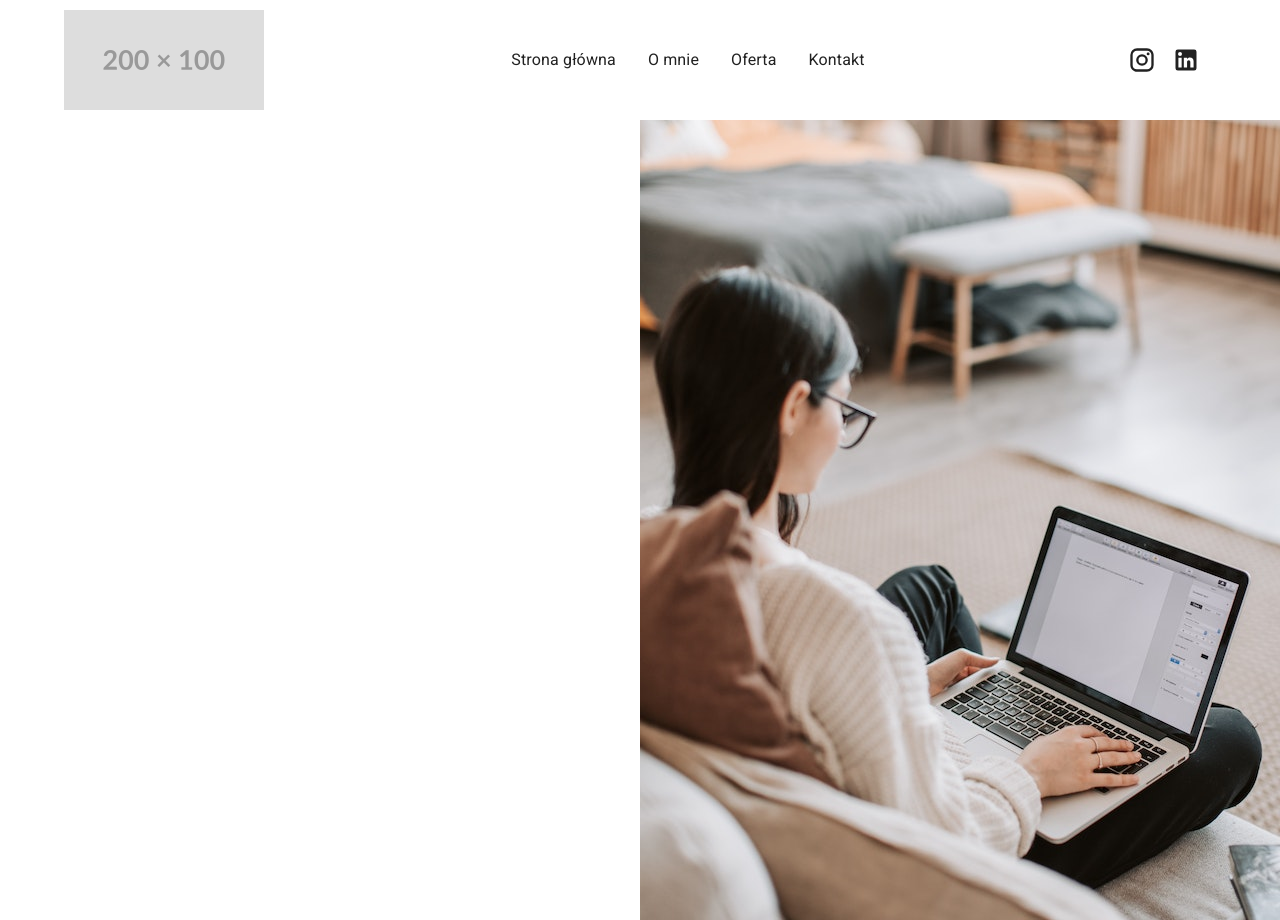
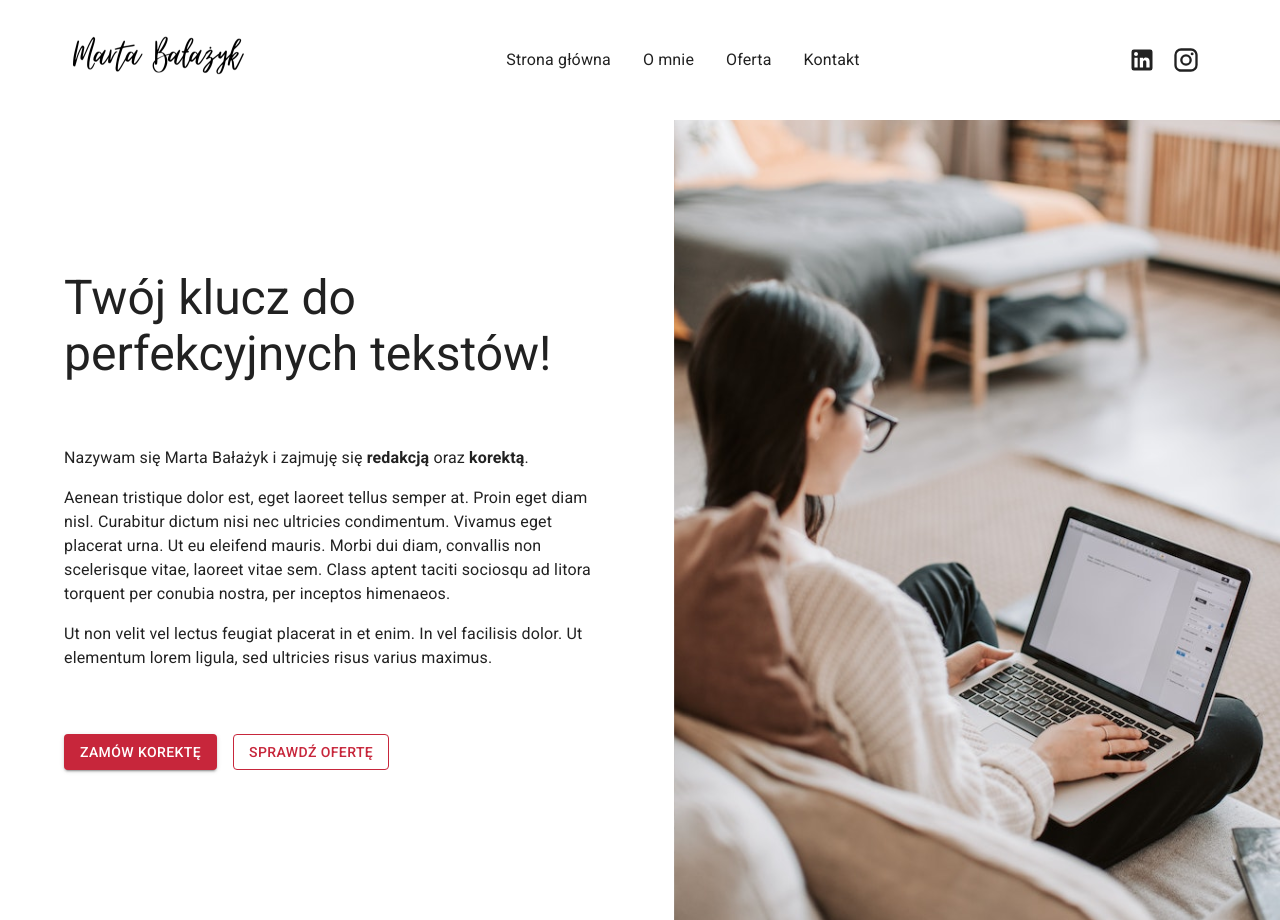
Before and after one commit to dawid-bobowski/portfolio-mbalazyk, a React (Vite) app: page / in a window 1280 px wide. Built offline with nearby package versions, Linux system fonts and the light colour scheme.

Commit message:
Update hero

```diff
--- /dev/null
+++ b/src/components/Banner/Logo.tsx
@@ -0,0 +1,12 @@
+import { Box } from '@mui/material';
+import LogoPlaceholder from '../../assets/logo.png';
+
+const Logo = () => {
+  return (
+    <Box>
+      <img src={LogoPlaceholder} height={60} />
+    </Box>
+  )
+}
+
+export default Logo;
--- a/src/components/Banner/SocialLinks.tsx
+++ b/src/components/Banner/SocialLinks.tsx
@@ -4,6 +4,9 @@ import LinkedInIcon from '@mui/icons-material/LinkedIn';
 
 const ICON_STYLE = {
   fontSize: 28,
+  '&:hover': {
+    cursor: 'pointer',
+  }
 };
 
 const SocialLinks = () => {
@@ -15,8 +18,8 @@ const SocialLinks = () => {
       justifyContent: 'center',
       padding: '0 16px',
     }}>
+      <LinkedInIcon sx={ICON_STYLE} />
       <InstagramIcon sx={ICON_STYLE} />
-      <LinkedInIcon sx={ICON_STYLE} />
     </Box>
   )
 }
--- a/src/components/Banner/index.tsx
+++ b/src/components/Banner/index.tsx
@@ -1,7 +1,7 @@
 import { Box } from '@mui/material';
-import LogoPlaceholder from '../../assets/200x100.png';
 import SocialLinks from './SocialLinks';
 import MenuItem from './MenuItem';
+import Logo from './Logo';
 
 const MENU_OPTIONS: string[] = [
   'Strona główna',
@@ -22,11 +22,7 @@ const Banner = () => {
         padding: '0 64px',
       }}
     >
-      <Box sx={{
-        width: 200,
-        height: 100,
-        backgroundImage: `url(${LogoPlaceholder})`,
-      }}></Box>
+      <Logo />
       <Box sx={{
         height: '100%',
         }}>
--- a/src/components/Hero.tsx
+++ b/src/components/Hero.tsx
@@ -1,16 +1,59 @@
-import { Box } from '@mui/material';
+import { Box, Button, Typography } from '@mui/material';
 import HeroImage from '../assets/pexels-vlada-karpovich-4050364.jpg';
 
 const Hero = () => {
   return (
     <Box
       id='hero'
-      sx={{ display: 'flex', height: 800 }}
+      sx={{
+        height: 800,
+        display: 'flex',
+      }}
     >
       <Box
         id='hero-left'
-        sx={{ width: '100%', height: '100%' }}
-      ></Box>
+        sx={{
+          padding: 8,
+          width: '100%',
+          height: '100%',
+          display: 'flex',
+          flexDirection: 'column',
+          justifyContent: 'center',
+        }}
+      >
+        <Typography variant='h3' component='h1'>Twój klucz do perfekcyjnych tekstów!</Typography>
+        <Box sx={{
+          marginTop: 8,
+          gap: 2,
+          display: 'flex',
+          flexDirection: 'column',
+          }}>
+          <Typography>
+            Nazywam się Marta Bałażyk i zajmuję się <em style={{ fontWeight: 'bold' }}>redakcją</em> oraz <em style={{ fontWeight: 'bold' }}>korektą</em>.
+          </Typography>
+          <Typography>
+            Aenean tristique dolor est, eget laoreet tellus semper at. Proin eget diam nisl. Curabitur dictum nisi nec ultricies condimentum. Vivamus eget placerat urna. Ut eu eleifend mauris. Morbi dui diam, convallis non scelerisque vitae, laoreet vitae sem. Class aptent taciti sociosqu ad litora torquent per conubia nostra, per inceptos himenaeos.
+          </Typography>
+          <Typography>
+            Ut non velit vel lectus feugiat placerat in et enim. In vel facilisis dolor. Ut elementum lorem ligula, sed ultricies risus varius maximus.
+          </Typography>
+        </Box>
+        <Box id='hero-action' sx={{
+          marginTop: 8,
+          gap: 2,
+          display: 'flex',
+          alignItems: 'center',
+        }}>
+          {/* Customized Buttons: https://mui.com/material-ui/react-button/#customization */}
+          <Button variant='contained' sx={{
+            backgroundColor: '#c7263b',
+          }}>Zamów korektę</Button>
+          <Button variant='outlined' sx={{
+            borderColor: '#c7263b',
+            color: '#c7263b',
+          }}>Sprawdź ofertę</Button>
+        </Box>
+      </Box>
       <Box
         id='hero-right'
         sx={{
```
Also changed, not shown: src/assets/logo.png (added), 1 other file (tests, documents, lock files or other folders).
